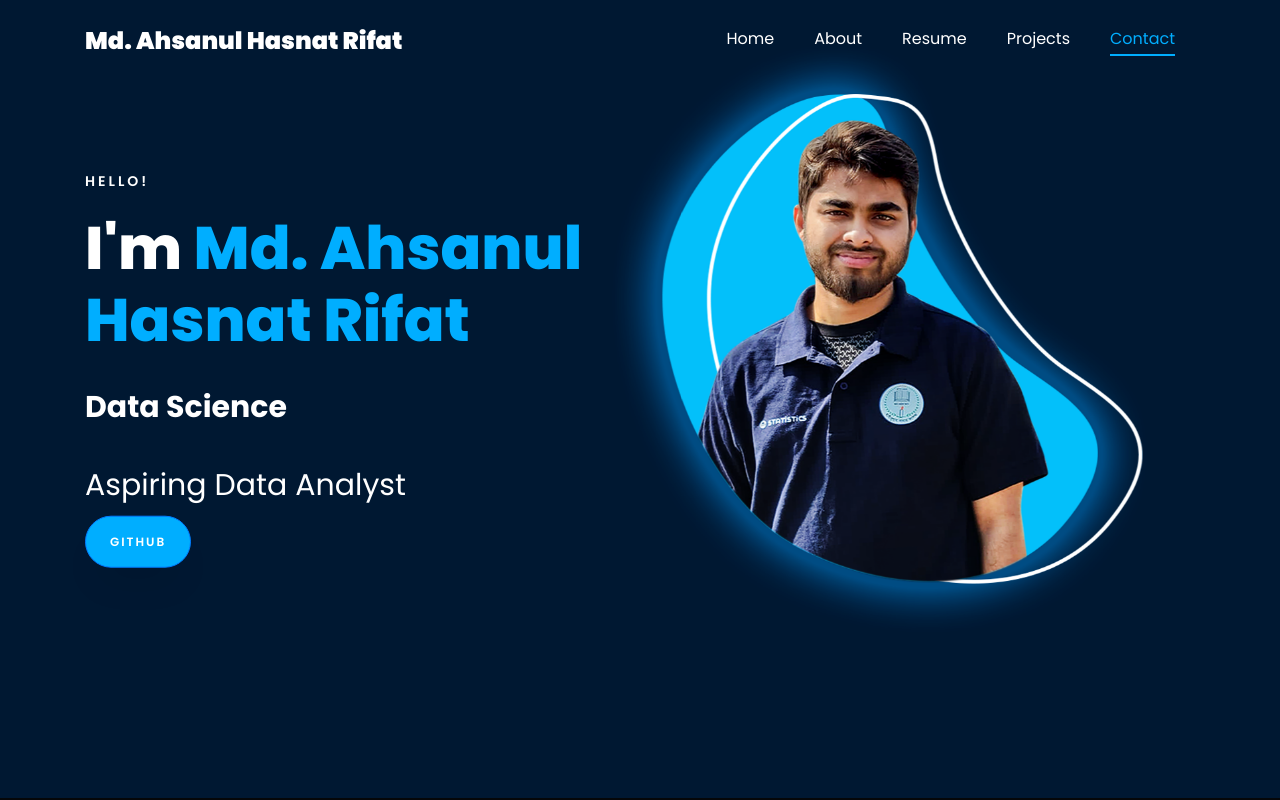
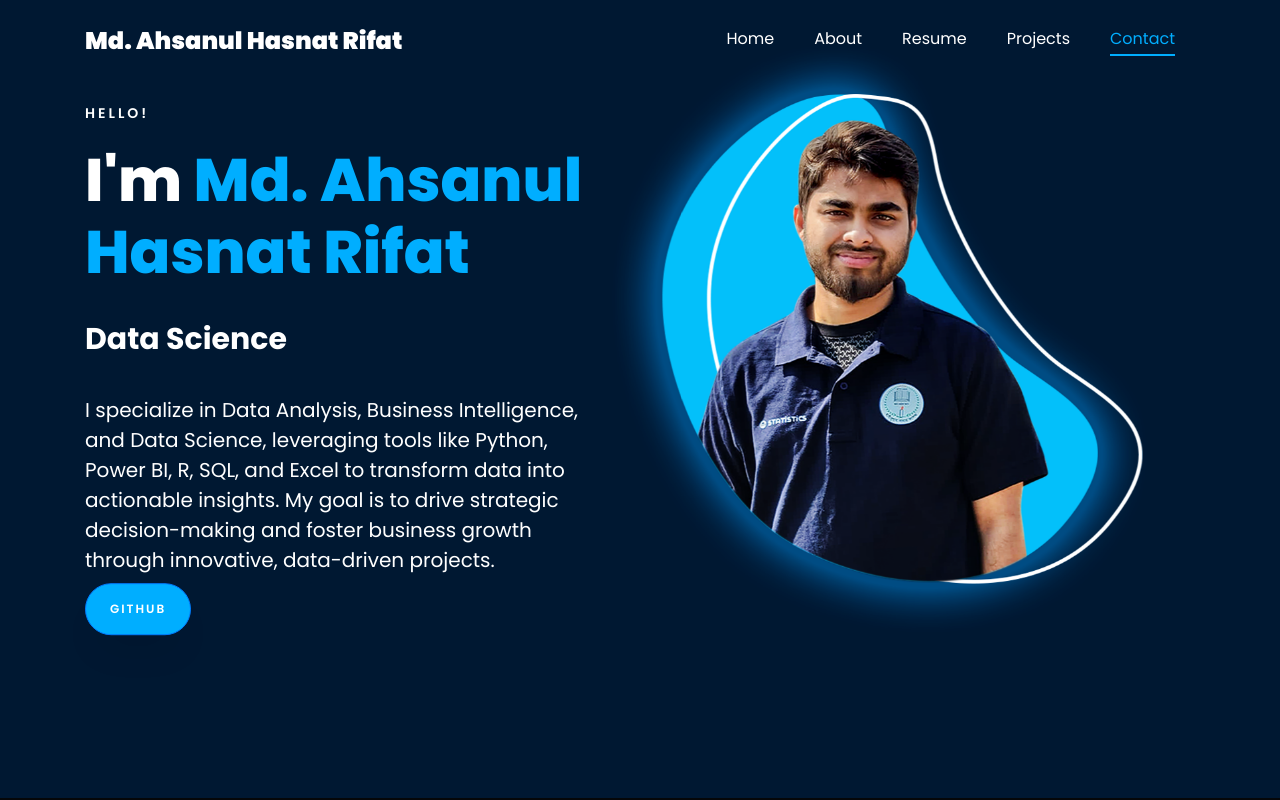
Before and after one commit to md-ashanul-hasnat-rifat/mahr-github.io, a plain HTML site: page index.html in a window 1280 px wide. Shown: the top 800 px of the page. Drawn offline with Linux system fonts and the light colour scheme; animation ran at ten frames a second; files whose address does not match are found by name.

Commit message:
Update index.html

```diff
--- a/index.html
+++ b/index.html
@@ -204,7 +204,8 @@
 
 						<br>
 						<br>
-			            <h2>Aspiring Data Analyst</h2>
+			            <h5> I specialize in Data Analysis, Business Intelligence, and Data Science, leveraging tools like Python, Power BI, R, SQL,
+							and Excel to transform data into actionable insights. My goal is to drive strategic decision-making and foster business growth through innovative, data-driven projects.</h5>
 						<!-- <h2 class="d-flex" style="margin-bottom: 0">With over 5 years of experience</h2> -->
 						<!-- <br> -->
 			            <p><a href="https://github.com/md-ashanul-hasnat-rifat" class="btn btn-primary py-3 px-4">GITHUB</a>
```
